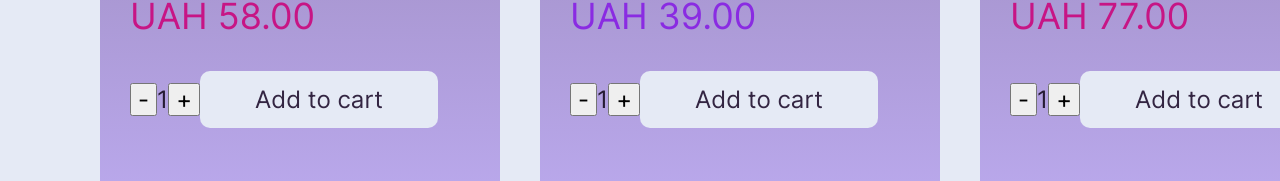
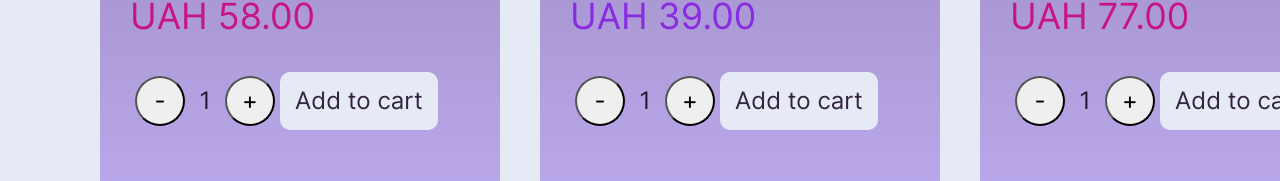
Before and after one commit to lyukhymchak/hys_academy_angular, an Angular app: page /products in a window 1280 px wide. Shown: the part 482-663 px from the top of the page. Built offline with nearby package versions, Linux system fonts and the light colour scheme.

Commit message:
ls_16 refactor product component

```diff
--- a/src/app/products/components/cart/cart.component.html
+++ b/src/app/products/components/cart/cart.component.html
@@ -18,7 +18,7 @@
         <div class="card-price">
           {{ item.key.price | currencyPipe }}
         </div>
-        <div class="button-container">
+        <div class="btn-circle-group">
           <button
             type="button"
             class="btn-circle"
@@ -26,7 +26,7 @@
           >
             -
           </button>
-          <span>{{ item.value }}</span>
+          <div class="count">{{ item.value }}</div>
           <button
             type="button"
             class="btn-circle"
--- a/src/app/products/components/cart/cart.component.scss
+++ b/src/app/products/components/cart/cart.component.scss
@@ -34,3 +34,15 @@
   font-size: 36px;
   margin: 20px 0;
 }
+
+.btn-circle-group {
+  display: flex;
+  flex-wrap: nowrap;
+  align-items: center;
+}
+
+.count {
+  width: 20px;
+  text-align: center;
+  padding: 0 5px;
+}
--- a/src/app/products/components/product/product.component.html
+++ b/src/app/products/components/product/product.component.html
@@ -7,9 +7,15 @@
   </div>
 
   <div class="button-container">
-    <button type="button" class="btn-small" (click)="setCountDec()">-</button>
-    <span>{{ count }}</span>
-    <button type="button" class="btn-small" (click)="setCountInc()">+</button>
+    <div class="btn-circle-group">
+      <button type="button" class="btn-circle" (click)="setCountDec()">
+        -
+      </button>
+      <div class="count">{{ count }}</div>
+      <button type="button" class="btn-circle" (click)="setCountInc()">
+        +
+      </button>
+    </div>
     <button
       class="btn btn-light"
       type="button"
--- a/src/app/products/components/product/product.component.scss
+++ b/src/app/products/components/product/product.component.scss
@@ -32,3 +32,15 @@
   display: flex;
   align-items: center;
 }
+
+.btn-circle-group {
+  display: flex;
+  flex-wrap: nowrap;
+  align-items: center;
+}
+
+.count {
+  width: 20px;
+  text-align: center;
+  padding: 0 5px;
+}
--- a/src/app/products/components/product/product.component.ts
+++ b/src/app/products/components/product/product.component.ts
@@ -9,8 +9,8 @@ import { CartService } from '../../services/cart.service';
 })
 export class ProductComponent implements OnInit {
   @Input() product: Product;
-  @Input() count: number;
-  buttonLabel: string;
+  public count: number;
+  public buttonLabel: string;
 
   constructor(private cartService: CartService) {}
 
@@ -19,19 +19,19 @@ export class ProductComponent implements OnInit {
     this.buttonLabel = 'Add to cart';
   }
 
-  addToCart(product: Product, count: number): void {
+  public addToCart(product: Product, count: number): void {
     this.cartService.addToCart(product, count);
     this.buttonLabel = 'In cart';
   }
 
-  setCountInc(): void {
+  public setCountInc(): void {
     this.count++;
     if (this.buttonLabel === 'In cart') {
       this.buttonLabel = 'Refresh cart';
     }
   }
 
-  setCountDec(): void {
+  public setCountDec(): void {
     if (this.count > 1) {
       this.count--;
       if (this.buttonLabel === 'In cart') {
--- a/src/styles.scss
+++ b/src/styles.scss
@@ -13,7 +13,7 @@ body {
   cursor: pointer;
   border-radius: 10px;
   border-style: none;
-  padding: 15px 55px;
+  padding: 15px 15px;
 }
 
 .btn-circle {
```
